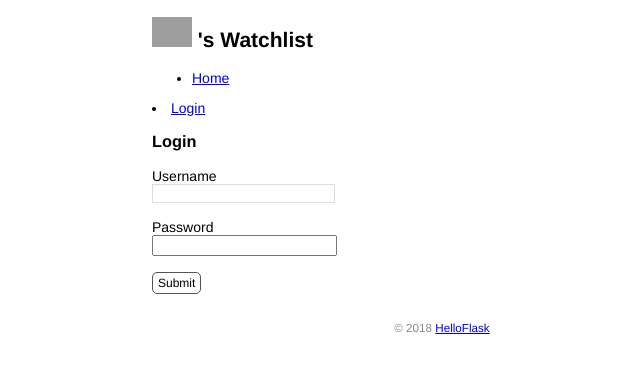
After one commit to linsanityHuang/watchlist, a Flask app: template templates/login.html in a window 1280 px wide. The commit adds this page. Shown: the top 373 px of the page, without its empty margins (198-838 px from the left). Run offline with Flask 2, Linux system fonts and the light colour scheme; the template is opened without the code that fills it, so the values that code supplies are empty; grey boxes are pictures that could not be loaded.

Commit message:
User authentication with Flask-Login

```diff
--- a/app.py
+++ b/app.py
@@ -9,6 +9,8 @@ from flask import (
     flash
 )
 from flask_sqlalchemy import SQLAlchemy
+from flask_login import LoginManager, UserMixin, login_user, logout_user, login_required, current_user
+from werkzeug.security import generate_password_hash, check_password_hash
 import click
 
 app = Flask(__name__)
@@ -16,12 +18,28 @@ app.config['SECRET_KEY'] = 'dev'  # 等同于 app.secret_key = 'dev'
 app.config['SQLALCHEMY_DATABASE_URI'] = 'sqlite:////' + os.path.join(app.root_path, 'data.db')
 app.config['SQLALCHEMY_TRACK_MODIFICATIONS'] = False  # 关闭对模型修改的监控
 
+login_manager = LoginManager(app)
+login_manager.login_view = 'login'
 db = SQLAlchemy(app)
 
 
-class User(db.Model):
+@login_manager.user_loader
+def load_user(user_id): # 创建用户加载回调函数，接受用户 ID 作为参数
+    user = User.query.get(int(user_id)) # 用 ID 作为 User 模型的主键查询对应的用户
+    return user # 返回用户对象
+
+
+class User(db.Model, UserMixin):
     id = db.Column(db.Integer, primary_key=True)
     name = db.Column(db.String(20))
+    username = db.Column(db.String(20)) # 用户名
+    password_hash = db.Column(db.String(128))   # 密码散列值
+
+    def set_password(self, password):   # 用来设置密码的方法，接受密码作为参数
+        self.password_hash = generate_password_hash(password)   # 将生成的密码保持到对应字段
+
+    def validate_password(self, password):  # 用于验证密码的方法，接受密码作为参数
+        return check_password_hash(self.password_hash, password)    # 返回布尔值
 
 
 class Movie(db.Model):
@@ -70,6 +88,27 @@ def forge():
     click.echo('Done.')
 
 
+@app.cli.command()
+@click.option('--username', prompt=True, help='The username used to login.')
+@click.option('--password', prompt=True, hide_input=True, confirmation_prompt=True, help='The password used to login.')
+def admin(username, password):
+    """Create user."""
+    db.create_all()
+    user = User.query.first()
+    if user is not None:
+        click.echo('Updating user...')
+        user.username = username
+        user.set_password(password)
+    else:
+        click.echo('Creating user...')
+        user = User(username=username, name='Admin')
+        user.set_password(password)
+        db.session.add(user)
+
+    db.session.commit()
+    click.echo('Done.')
+
+
 @app.context_processor
 def inject_user():  # 函数名可以随意修改
     """
@@ -88,6 +127,8 @@ def page_not_found(e):  # 接受异常对象作为参数
 @app.route('/', methods=['GET', 'POST'])
 def index():
     if request.method == 'POST':
+        if not current_user.is_authenticated:  # 如果当前用户未认证
+            return redirect(url_for('index'))  # 重定向到主页
         title = request.form.get('title')
         year = request.form.get('year')
 
@@ -105,6 +146,7 @@ def index():
 
 
 @app.route('/movie/edit/<int:movie_id>', methods=['GET', 'POST'])
+@login_required
 def edit(movie_id):
     movie = Movie.query.get_or_404(movie_id)
 
@@ -126,9 +168,63 @@ def edit(movie_id):
 
 
 @app.route('/movie/delete/<int:movie_id>', methods=['POST'])  # 限定只接受 POST 请求
+@login_required
 def delete(movie_id):
     movie = Movie.query.get_or_404(movie_id)  # 获取电影记录
     db.session.delete(movie)  # 删除对应的记录
     db.session.commit()  # 提交数据库会话
     flash('Item deleted.')
     return redirect(url_for('index'))  # 重定向回主页
+
+
+@app.route('/login', methods=['GET', 'POST'])
+def login():
+    if request.method == 'POST':
+        username = request.form['username']
+        password = request.form['password']
+
+        if not username or not password:
+            flash('Invalid input.')
+            return redirect(url_for('login'))
+
+        user = User.query.first()
+
+        if username == user.username and user.validate_password(password):
+            login_user(user)
+            flash('Login success.')
+            return redirect(url_for('index'))
+
+        flash('Invalid username or password.')
+        return redirect(url_for('login'))
+
+    return render_template('login.html')
+
+
+@app.route('/logout')
+@login_required # 用于视图保护，后面会详细介绍
+def logout():
+    logout_user()   # 登出用户
+    flash('Goodbye.')
+    return redirect(url_for('index'))   # 重定向回首页
+
+
+@app.route('/settings', methods=['GET', 'POST'])
+@login_required
+def settings():
+    if request.method == 'POST':
+        name = request.form['name']
+
+        if not name or len(name) > 20:
+            flash('Invalid input.')
+            return redirect(url_for('settings'))
+
+        current_user.name = name
+        # current_user 会返回当前登录用户的数据库记录对象
+        # 等同于下面的用法
+        # user = User.query.first()
+        # user.name = name
+        db.session.commit()
+        flash('Settings updated.')
+        return redirect(url_for('index'))
+
+    return render_template('settings.html')
--- a/templates/base.html
+++ b/templates/base.html
@@ -21,6 +21,12 @@
         <ul>
             <li><a href="{{ url_for('index') }}">Home</a></li>
         </ul>
+	    {% if current_user.is_authenticated %}
+		    <li><a href="{{ url_for('settings') }}">Settings</a></li>
+		    <li><a href="{{ url_for('logout') }}">Logout</a></li>
+		{% else %}
+		    <li><a href="{{ url_for('login') }}">Login</a></li>
+		{% endif %}
     </nav>
     {% block content %}{% endblock %}
     <footer>
--- /dev/null
+++ b/templates/login.html
@@ -0,0 +1,13 @@
+{% extends 'base.html' %}
+
+{% block content %}
+	<h3>Login</h3>
+	<form method="post">
+		Username<br>
+	    <input type="text" name="username" required><br><br>
+	    Password<br>
+	    <!-- 密码输入框的 type 属性使用 password，会将输入值显示为圆点 -->
+	    <input type="password" name="password" required><br><br>
+	    <input class="btn" type="submit" name="submit" value="Submit">
+	</form>
+{% endblock %}
```
Also changed, not shown: templates/index.html (+6 -1 lines), templates/settings.html (added, +9 -0 lines).
